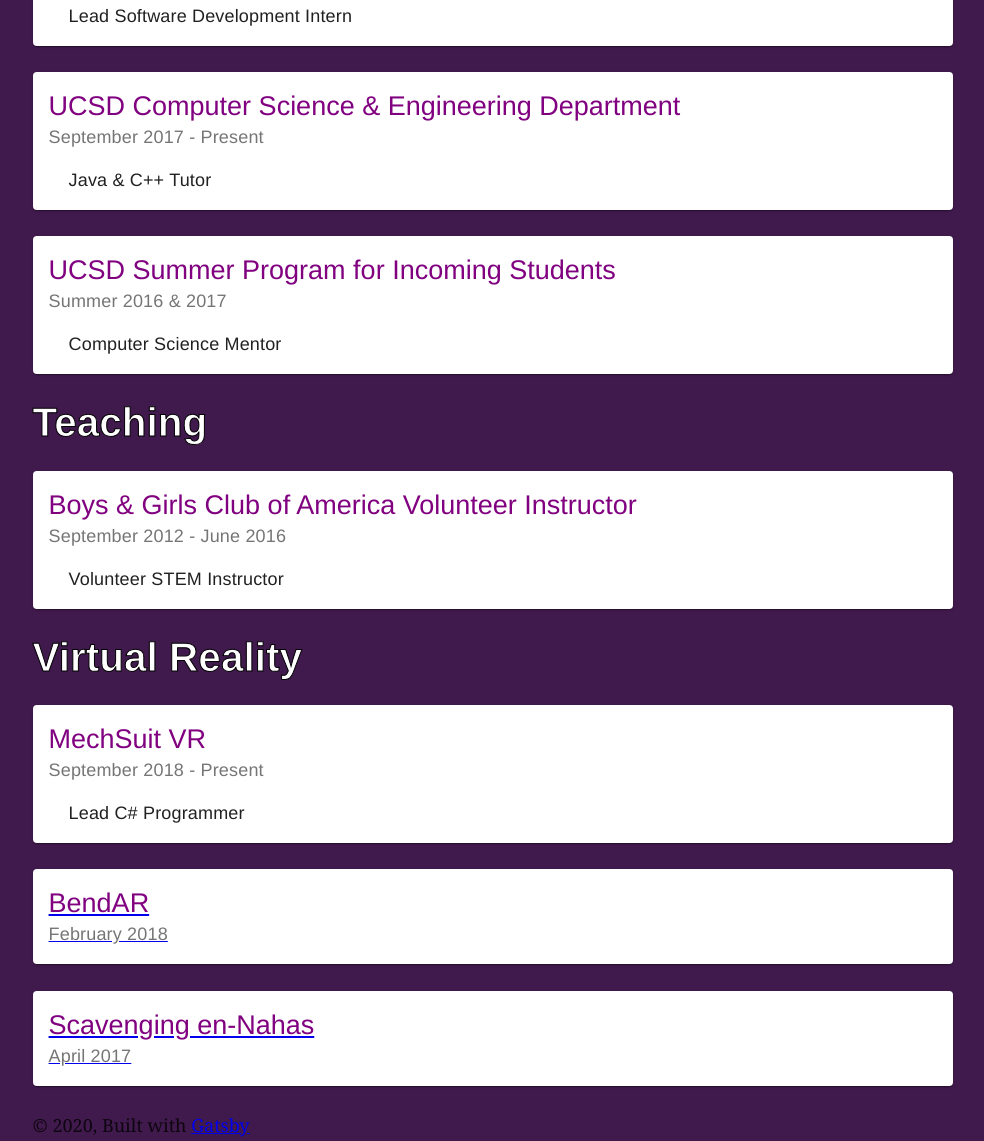
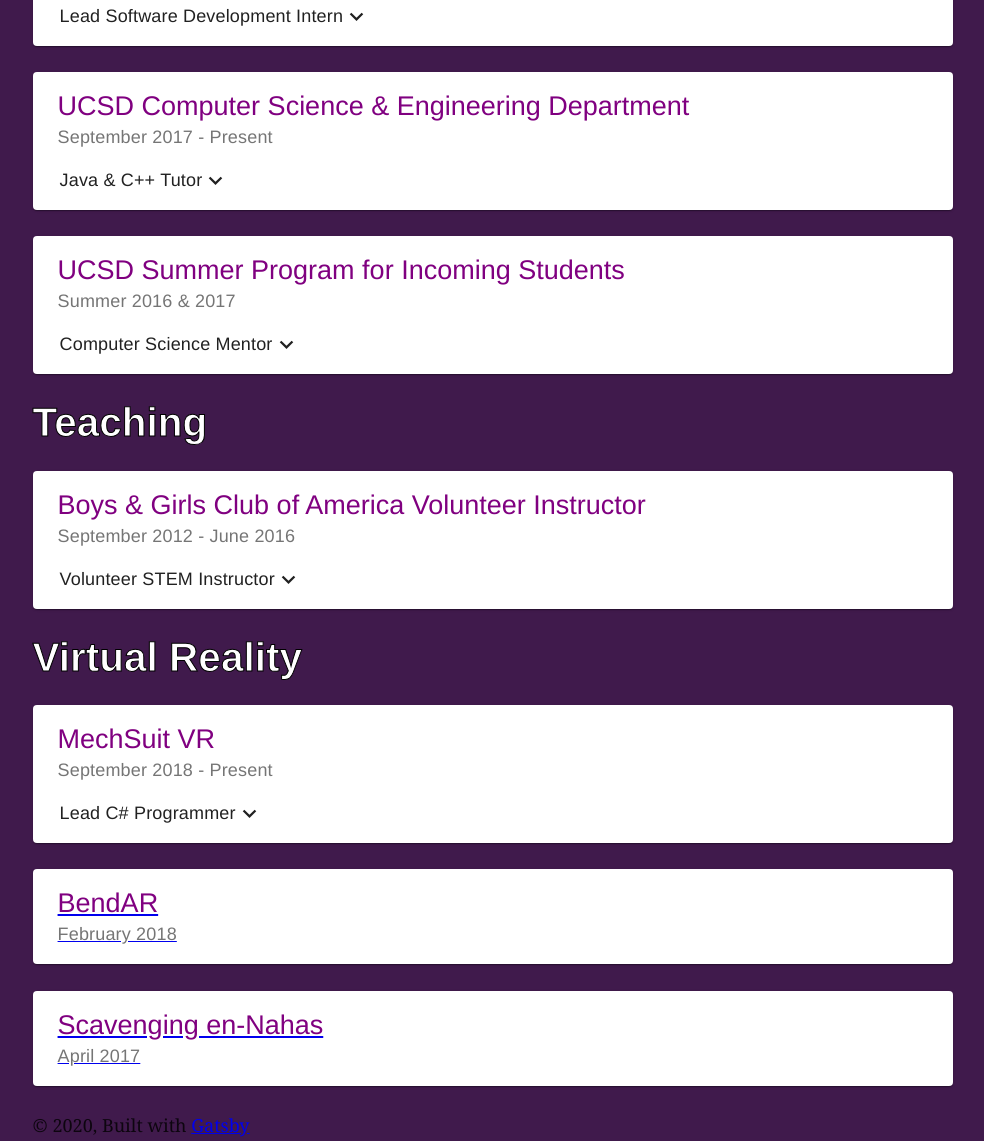
Before and after one commit to graskovi/graskovi.github.io, a Gatsby site: page / in a window 1280 px wide. Shown: the part 771-1912 px from the top of the page, without its empty margins (147-1131 px from the left). Built offline with nearby package versions, Linux system fonts and the light colour scheme; Gatsby itself is replaced by a stand-in of ours.

Commit message:
Add expand arrow and open in new icons to project, need to fix clicking OiN icon closing project

```diff
--- a/src/components/project.js
+++ b/src/components/project.js
@@ -9,27 +9,21 @@
 
 import ExpandLessIcon from '@material-ui/icons/ExpandLess';
 import ExpandMoreIcon from '@material-ui/icons/ExpandMore';
-import HttpIcon from '@material-ui/icons/Http';
 import LinkIcon from '@material-ui/icons/Link';
+import OpenInNewIcon from '@material-ui/icons/OpenInNew';
 
 const styles = {
   innerContent: {
-    marginLeft: '2em',
-    marginRight: '2em',
-  },
-  // TODO all 3 below are unused: link for removing old-feel of anchors,
-  // name (or title) for styling card header
-  link: {
-    textDecoration: 'none',
+    marginLeft: '1.5em',
+    marginRight: '1.5em',
   },
   name: {
-    // textAlign: 'left',
-    marginLeft: '1em',
-    marginRight: '1em',
+    marginLeft: '0.5em',
+    marginRight: '0.5em',
   },
-  rowEnd: {
-    align: 'right',
-    textAlign: 'right',
+  rowStyle: {
+    display: 'flex',
+    flexDirection: 'row',
   },
 };
 
@@ -45,9 +39,14 @@
 
 const isLinkExternal = (linkUrl) => linkUrl.startsWith('http');
 
-const linkWrapper = (linkUrl, children) => {
+const linkWrapper = (linkUrl, children = null) => {
+  const content = (children == null) ? <OpenInNewIcon /> : children;
   if (isLinkExternal(linkUrl)) {
-    return <a href={linkUrl} target="_blank" rel="noopener noreferrer">{children}</a>;
+    return (
+      <a href={linkUrl} target="_blank" rel="noopener noreferrer">
+        {content}
+      </a>
+    );
   }
   return <Link to={linkUrl}>{children}</Link>;
 };
@@ -64,11 +63,13 @@
 const Project = ({
   name, dates, position, description, linkUrl,
 }) => {
+  // Handle state of switching between project description being expanded or not
   const [expanded, setExpanded] = React.useState(false);
   function handleExpandClick() {
     setExpanded(!expanded);
   }
 
+  // Create a description element for a single string or array of strings
   let descriptionElem = null;
   if (description) {
     if (Array.isArray(description)) {
@@ -90,36 +91,47 @@
     <div>
       <Card
         onClick={(e) => {
+          console.log(e.target);
+          // Only handle the click if a link is not clicked
           if (!isTargetNav(e.target)) handleExpandClick();
         }}
       >
         <CardActionArea>
-          <StyledCardHeader title={name} subheader={dates} />
+          <StyledCardHeader title={name} subheader={dates} style={styles.name} />
+          <div style={styles.innerContent}>
+            <div style={styles.rowStyle}>
               {
                 /* If included, use position as inner content */
                 position
                 && (
-              <Typography paragraph style={styles.innerContent}>
+                  <Typography paragraph>
                     {position}
                   </Typography>
                 )
               }
               {
+                description && (
+                  expanded ? <ExpandLessIcon /> : <ExpandMoreIcon />
+                )
+              }
+            </div>
+            {
               /* If there is a description, include in an expandable area */
               description
               && (
                 <Collapse in={expanded} timeout="auto" unmountOnExit>
-                <CardContent style={styles.innerContent}>
+                  <CardContent>
                     {descriptionElem}
                     {
                       /* If there is a link, keep within the expandable area below the text */
                       linkUrl
-                    && (linkWrapper(linkUrl, 'Check it out!'))
+                      && (linkWrapper(linkUrl))
                     }
                   </CardContent>
                 </Collapse>
               )
             }
+          </div>
         </CardActionArea>
       </Card>
       <br />
@@ -131,7 +143,7 @@
   name: PropTypes.string.isRequired,
   dates: PropTypes.string,
   position: PropTypes.string,
-  description: PropTypes.string,
+  description: PropTypes.oneOfType([PropTypes.string, PropTypes.array]),
   linkUrl: PropTypes.string,
 };
 
--- a/src/pages/feed-the-cat.tsx
+++ b/src/pages/feed-the-cat.tsx
@@ -3,6 +3,8 @@
 
 import Layout from '../components/layout';
 import SEO from '../components/seo';
+
+import '../style/custom.css';
 
 const styles = {
   astronaut: {
@@ -28,7 +30,7 @@
   <Layout>
     <SEO title="RaCatball" />
 
-    <h1 style={styles.titleText}>Feed the Cat!</h1>
+    <h1 className="contrast" style={styles.titleText}>Feed the Cat!</h1>
 
     <iframe
       src="https://i.simmer.io/@graskovi/~0d29f209-9251-b05c-8d55-f4360a9b1160"
--- a/src/style/custom.css
+++ b/src/style/custom.css
@@ -8,10 +8,19 @@
   padding-top: 4em;
 }
 
+/* Make all text the same font family */
 h1, h2, h3, h4, h5, h6, p, span {
   font-family: 'Helvetica Neue' !important;
 }
 
+/* Give text a white center and black outline */
 .contrast {
   -webkit-text-stroke: 1px black; color: white;
 }
+
+/* desktop class elements will be hidden for small screens */
+@media only screen and (max-width: 900px) {
+  .desktop {
+    display: none;
+  }
+}
```
Lines whose indentation alone changed are shown as unchanged.
